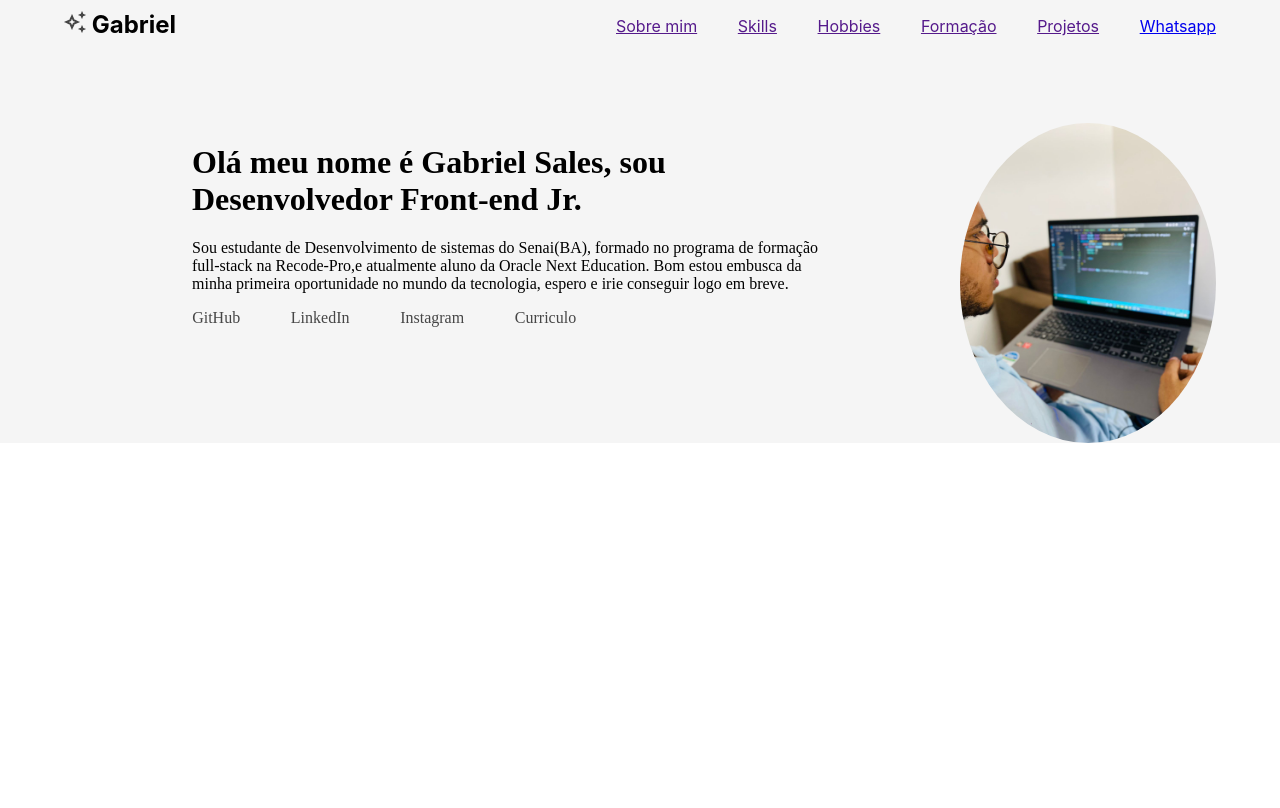
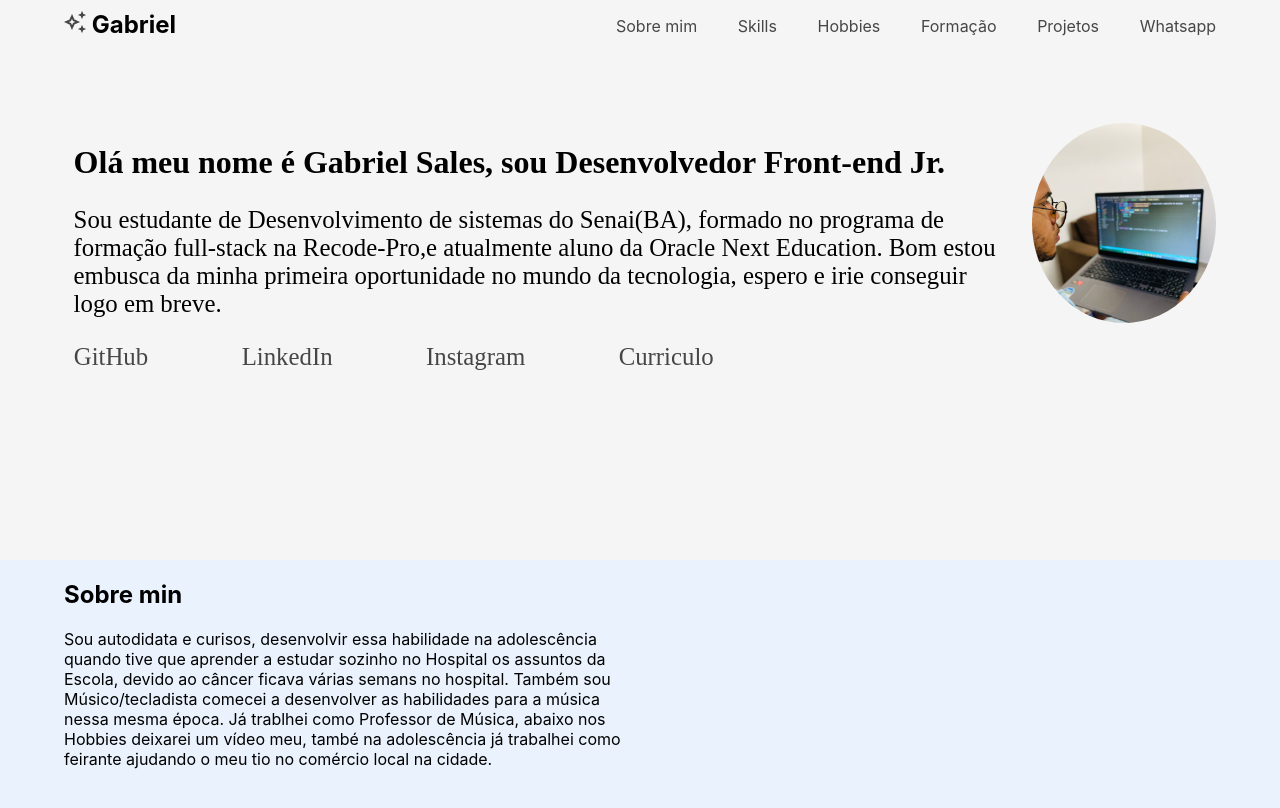
Before and after one commit to salesgs/portifolio__react, a React (Create React App) app: page / in a window 1280 px wide. Shown: the top 808 px of the page. Built offline with nearby package versions, Linux system fonts and the light colour scheme.

Commit message:
cabeçalho 13

```diff
--- a/src/App.js
+++ b/src/App.js
@@ -1,8 +1,10 @@
-import Header from "./Componentes/Header"; //importando componente do arquivo
+import Main  from "./Componentes/Main";
 function App() {
   return (
     <div className="App">
-        <Header/>
+        {/* <Header/>
+        */}
+        <Main/>
       </div>
   );
 }
--- a/src/Componentes/Header/Header.css
+++ b/src/Componentes/Header/Header.css
@@ -70,7 +70,7 @@ header{
   background-color: red;
 }
 .sobre__photo{
-  width: 20vw;
+  width: 400px;
   height: 40vh;
   margin-top: 4rem;
   border-radius: 50%;
--- a/src/Componentes/Header/Responsive.css
+++ b/src/Componentes/Header/Responsive.css
@@ -1,6 +1,6 @@
 @media screen and (min-width:200px) and (max-width:700px){
   header{
-    height: 65vh;
+    height: 90vh;
   }
   .iten{
     display: none;
@@ -42,7 +42,11 @@
   }
   .sobre__link-itens{
     width: 90vw;
+
+    border: solid black 1px;
     margin-top: 0.80rem;
+    padding-bottom: 1rem;
+
   }
   h2{
     font-size: 1rem;
@@ -56,3 +60,51 @@
     background-size: cover;
   }
 }
+
+/* tablets*/
+@media screen and (min-width:700px) and (max-width:900px){
+  .top__list .iten{
+    display: none;
+  }
+  .top__list li a{
+    color: #464646;
+    text-decoration:  none;
+
+  }
+  .sobre__text{
+    margin-left: -2rem;
+    width: 65vw;
+  }
+  .sobre__photo{
+    width: 180px;
+    height: 180px;
+  }
+  .sobre__link-itens{
+    width: 60vw;
+  }
+}
+/* desktop */
+@media screen and (min-width:900px) and (max-width:3000px){
+
+  .top__list li a{
+    color: #464646;
+    text-decoration: none;
+  }
+  .sobre__text{
+    margin-left: 0.60rem;
+    width: 80vw;
+  }
+  .sobre__text p{
+    font-size: 1.55rem;
+    font-family: 'Times New Roman', Times, serif;
+  }
+  .sobre__photo{
+    width: 200px;
+    height: 200px;
+    margin-left: 1rem;
+  }
+  .sobre__link-itens{
+    width: 50vw;
+    height: 36vh;
+  }
+}
--- a/src/Componentes/Header/index.js
+++ b/src/Componentes/Header/index.js
@@ -47,7 +47,9 @@ const Header = () => {
           </div>
         </div>
       </div>
+
       </header>
+
   )
 }
 export default Header;
--- /dev/null
+++ b/src/Componentes/Main/index.js
@@ -0,0 +1,12 @@
+import Header from "../Header";
+import Sobre from "../Sobre";
+const Main = ()=>{
+  return(
+    <div>
+        <Header/>
+        <Sobre/>
+
+    </div>
+  )
+}
+export default Main;
--- /dev/null
+++ b/src/Componentes/Sobre/Responsive.css
@@ -0,0 +1,16 @@
+@media screen and (min-width:200px) and (max-width:700px){
+  .bio{
+    margin-top: -8rem;
+    padding-top: 2rem;
+    width: 100vw;
+
+  }
+  .bio__text{
+    width: 100vw;
+  }
+  .bio__content{
+    width: 95vw;
+    border: solid black 1px;
+
+  }
+}
--- a/src/Componentes/Sobre/Sobre.css
+++ b/src/Componentes/Sobre/Sobre.css
@@ -0,0 +1,18 @@
+.bio{
+  width: 100vw;
+  height: 300px;
+  background-color: #EAF2FD;
+  /* flex-box */
+  display: flex;
+  justify-content: left;
+}
+.bio__text{
+  width: 50vw;
+  display: flex;
+  justify-content: right;
+}
+ .bio__content{
+  width: 45vw;
+  height: 180px;
+
+ }
--- a/src/Componentes/Sobre/index.js
+++ b/src/Componentes/Sobre/index.js
@@ -1,5 +1,15 @@
-import './Sobre.css'
-const Sobre =()=>{
-
+import './Sobre.css';
+import './Responsive.css';
+const Sobre = ()=>{
+  return(
+      <div className='bio'>
+          <div className='bio__text'>
+              <div className='bio__content'>
+                  <h2>Sobre min</h2>
+                  <p>Sou autodidata e curisos, desenvolvir essa habilidade na adolescência quando tive que aprender a estudar sozinho no Hospital os assuntos da Escola, devido ao câncer ficava várias semans no hospital. Também sou Músico/tecladista comecei a desenvolver as habilidades para a música nessa mesma época. Já trablhei como Professor de Música, abaixo nos Hobbies deixarei um vídeo meu, també na adolescência já trabalhei como feirante ajudando o meu tio no comércio local na cidade.</p>
+              </div>
+           </div>
+       </div>
+      )
 }
 export default Sobre;
```
